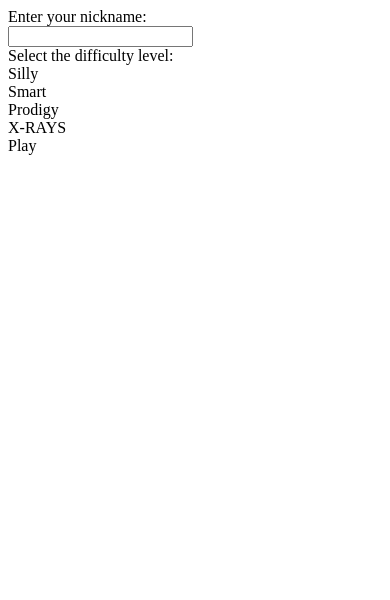
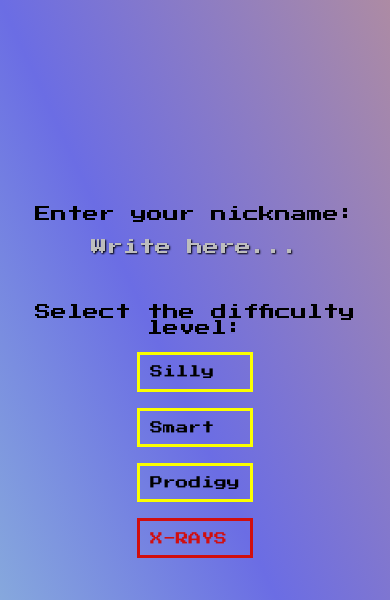
Before and after one commit to Gaston-Valentini/proyect3-masterMind, a plain HTML site: page viewes/difficulty/difficulty.html in a window 390 px wide. Shown: the top 600 px of the page. Drawn offline with Linux system fonts and the light colour scheme; a web font is replaced by a local one.

Commit message:
Added responsive design styles to difficulty.html.

```diff
--- a/index.css
+++ b/index.css
@@ -24,6 +24,7 @@
     font-size: 6em;
     font-family: 'Tourney', cursive;
     color: #fbff00;
+    text-shadow: 1px 1px 2px black;
     text-align: center;
 }
 
@@ -55,6 +56,7 @@
 
 .designed a {
     color: #fbff00;
+    text-shadow: 1px 1px 2px black;
 }
 
 @media(max-width: 720px) {
--- a/viewes/difficulty/difficulty.css
+++ b/viewes/difficulty/difficulty.css
@@ -0,0 +1,135 @@
+* {
+    margin: 0;
+}
+
+.app {
+    height: 100vh;
+    display: flex;
+    justify-content: center;
+    align-items: center;
+    background: linear-gradient(to top right, #91C0DA, #6B6DE4, #AD8BA4);
+}
+
+.contain {
+    display: flex;
+    flex-direction: column;
+    align-items: center;
+    gap: 6em;
+    font-family: 'Press Start 2P', cursive;
+}
+
+.name {
+    display: flex;
+}
+
+.nameTitle {
+    font-size: 2em;
+    text-align: center;
+}
+
+.nameInput {
+    background-color: transparent;
+    border: none;
+    font-size: 2em;
+    font-family: 'Press Start 2P', cursive;
+    color: #fbff00;
+    text-shadow: 1px 1px 2px black;
+}
+
+.nameInput:focus {
+    outline: none;
+}
+
+.nameInput::placeholder {
+    color: #bdbdbd;
+}
+
+.difficulty {
+    display: flex;
+    flex-direction: column;
+    align-items: center;
+    gap: 3em;
+}
+
+.difficultyTitle {
+    font-size: 2em;
+    text-align: center;
+}
+
+.difficultyButtons {
+    display: flex;
+    gap: 3em;
+}
+
+.silly, .smart, .prodigy, .x-rays {
+    padding: 1em;
+    border: 0.3em solid #fbff00;
+}
+
+.silly:hover, .smart:hover, .prodigy:hover {
+    cursor: pointer;
+    background-color: #fbff00;
+}
+
+.x-rays {
+    color: #d10e0e;
+    border: 0.3em solid #d10e0e;
+}
+
+.x-rays:hover {
+    cursor: pointer;
+    background-color: #d10e0e;
+    color: #000;
+}
+
+.play {
+    font-size: 2em;
+    color: #fbff00;
+}
+
+.play:hover {
+    cursor: pointer;
+    text-decoration: underline;
+}
+
+@media(max-width: 1100px) {
+    .contain {
+        gap: 3em;
+    }
+    .nameTitle, .nameInput, .nameInput::placeholder, .difficultyTitle {
+        font-size: 1em;
+    }
+
+    .silly, .smart, .prodigy, .x-rays {
+        padding: 0.8em;
+        font-size: 0.8em;
+    }
+}
+
+@media(max-width: 720px) {
+    .name {
+        flex-direction: column;
+        gap: 1em;
+    }
+    .nameTitle, .nameInput, .nameInput::placeholder, .difficultyTitle {
+        font-size: 1em;
+    }
+
+    .nameInput {
+        text-align: center;
+    }
+
+    .difficulty {
+        gap: 1em;
+    }
+
+    .difficultyButtons {
+        flex-direction: column;
+        gap: 1em;
+    }
+
+    .silly, .smart, .prodigy, .x-rays {
+        padding: 0.8em;
+        font-size: 0.8em;
+    }
+}
--- a/viewes/difficulty/difficulty.html
+++ b/viewes/difficulty/difficulty.html
@@ -14,11 +14,11 @@
         <div class="contain">
             <div class="name">
                 <div class="nameTitle">Enter your nickname:</div>
-                <input class="nameInput" type="text">
+                <input class="nameInput" type="text" placeholder="Write here...">
             </div>
             <div class="difficulty">
                 <div class="difficultyTitle">Select the difficulty level:</div>
-                <div class="difficultyConteiner">
+                <div class="difficultyButtons">
                     <div class="silly">Silly</div>
                     <div class="smart">Smart</div>
                     <div class="prodigy">Prodigy</div>
```
